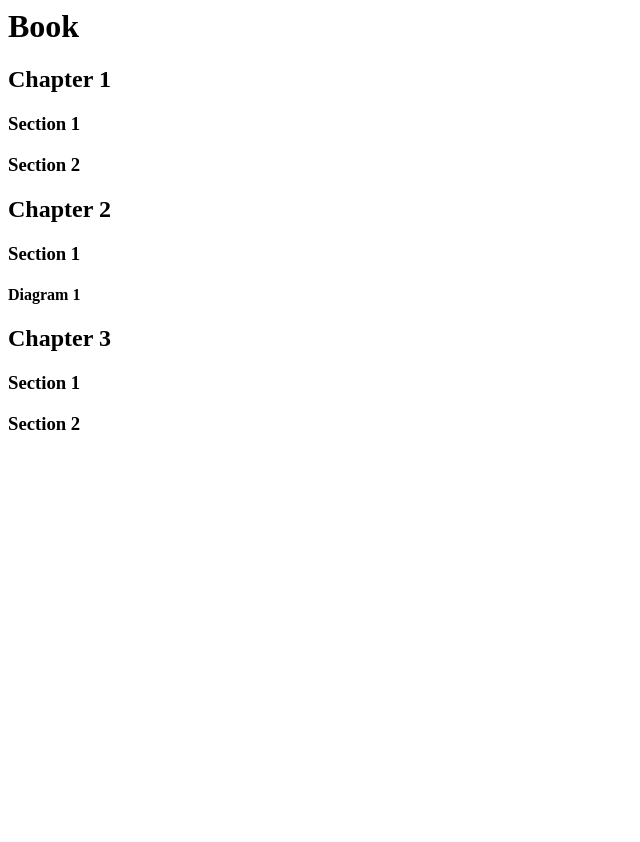
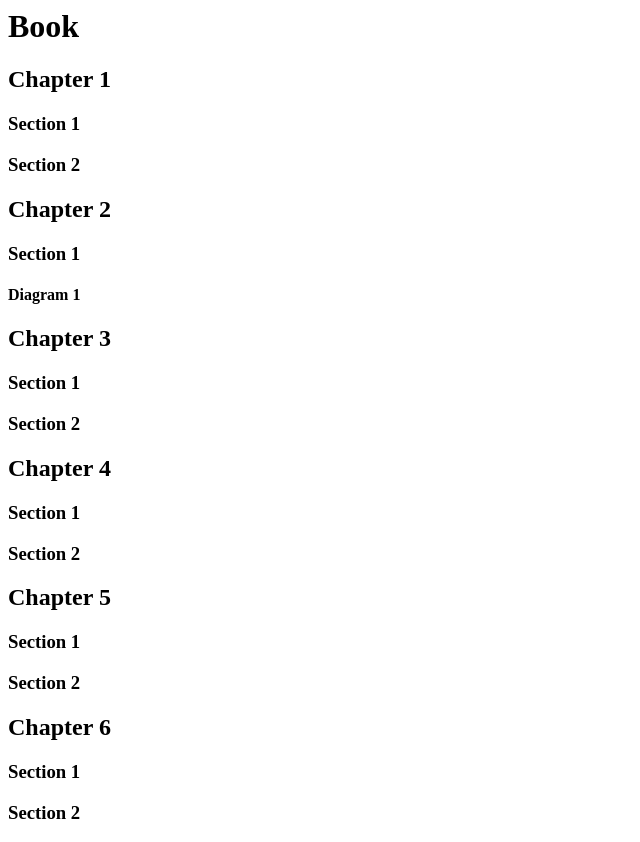
Before and after one commit to RilesMadden/2023-Web-Development-Bootcamp, a plain HTML site: page 2.1 Heading Element/index.html in a window 1280 px wide. Shown: the whole page, without its empty margins (0-640 px from the left). Before the commit the page ends 800 px from the top, so only its background shows below. Drawn offline with Linux system fonts and the light colour scheme.

Commit message:
Added chapter 6

```diff
--- a/2.1 Heading Element/index.html
+++ b/2.1 Heading Element/index.html
@@ -8,3 +8,12 @@
   <h2>Chapter 3</h2>
     <h3>Section 1</h3>
     <h3>Section 2</h3>
+  <h2>Chapter 4</h2>
+    <h3>Section 1</h3>
+    <h3>Section 2</h3>
+  <h2>Chapter 5</h2>
+    <h3>Section 1</h3>
+    <h3>Section 2</h3>
+  <h2>Chapter 6</h2>
+    <h3>Section 1</h3>
+    <h3>Section 2</h3>
```
